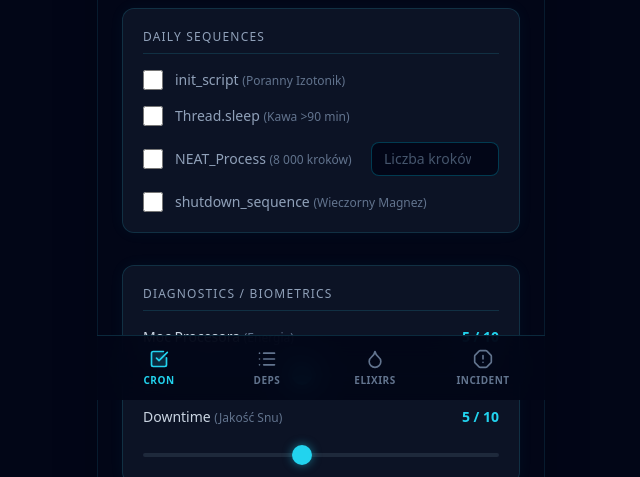
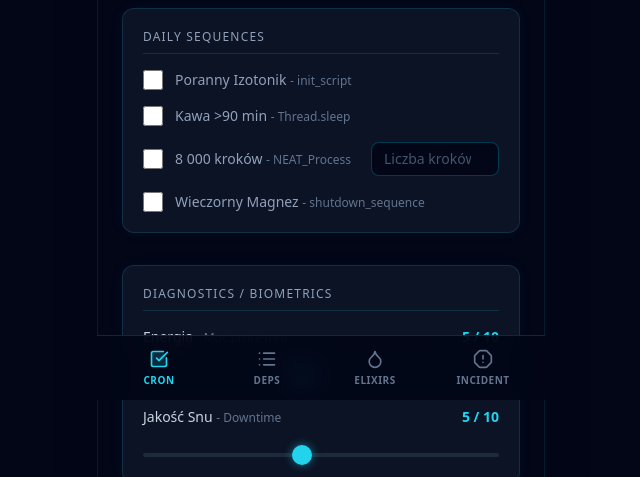
Before and after one commit to mariusz-pk/Zdrowie-IT, a React (Vite) app: page / in a window 1280 px wide. Shown: the part 400-877 px from the top of the page, without its empty margins (319-959 px from the left). Built offline with nearby package versions, Linux system fonts and the light colour scheme.

Commit message:
style: rename init_script to Poranny Izotonik
Improve UI readability by prioritizing the human-readable task name in the Daily Sequences component.

```diff
--- a/src/components/DailyCron.tsx
+++ b/src/components/DailyCron.tsx
@@ -155,20 +155,20 @@ export function DailyCron() {
         <label className={`flex items-center gap-3 ${isReadOnly ? 'cursor-default' : 'cursor-pointer group'}`}>
           <input type="checkbox" checked={state.initScript} onChange={() => handleCheck('initScript')} disabled={isReadOnly}
             className="w-5 h-5 rounded border-cyan-700 bg-slate-900 text-cyan-400 focus:ring-cyan-500 focus:ring-offset-slate-900 transition-colors disabled:opacity-50" />
-          <span className={`text-sm transition-colors ${state.initScript ? 'text-slate-200' : 'text-slate-400'} ${!isReadOnly && 'group-hover:text-cyan-300'}`}>init_script <span className="text-xs text-slate-500">(Poranny Izotonik)</span></span>
+          <span className={`text-sm transition-colors ${state.initScript ? 'text-slate-200' : 'text-slate-400'} ${!isReadOnly && 'group-hover:text-cyan-300'}`}>Poranny Izotonik <span className="text-xs text-slate-500">- init_script</span></span>
         </label>
 
         <label className={`flex items-center gap-3 ${isReadOnly ? 'cursor-default' : 'cursor-pointer group'}`}>
           <input type="checkbox" checked={state.threadSleep} onChange={() => handleCheck('threadSleep')} disabled={isReadOnly}
             className="w-5 h-5 rounded border-cyan-700 bg-slate-900 text-cyan-400 focus:ring-cyan-500 focus:ring-offset-slate-900 transition-colors disabled:opacity-50" />
-          <span className={`text-sm transition-colors ${state.threadSleep ? 'text-slate-200' : 'text-slate-400'} ${!isReadOnly && 'group-hover:text-cyan-300'}`}>Thread.sleep <span className="text-xs text-slate-500">(Kawa &gt;90 min)</span></span>
+          <span className={`text-sm transition-colors ${state.threadSleep ? 'text-slate-200' : 'text-slate-400'} ${!isReadOnly && 'group-hover:text-cyan-300'}`}>Kawa &gt;90 min <span className="text-xs text-slate-500">- Thread.sleep</span></span>
         </label>
 
         <div className="flex flex-col sm:flex-row sm:items-center gap-3">
           <label className={`flex items-center gap-3 flex-1 ${isReadOnly ? 'cursor-default' : 'cursor-pointer group'}`}>
             <input type="checkbox" checked={state.neatProcess} onChange={() => handleCheck('neatProcess')} disabled={isReadOnly}
               className="w-5 h-5 rounded border-cyan-700 bg-slate-900 text-cyan-400 focus:ring-cyan-500 focus:ring-offset-slate-900 transition-colors disabled:opacity-50" />
-            <span className={`text-sm transition-colors ${state.neatProcess ? 'text-slate-200' : 'text-slate-400'} ${!isReadOnly && 'group-hover:text-cyan-300'}`}>NEAT_Process <span className="text-xs text-slate-500">(8 000 kroków)</span></span>
+            <span className={`text-sm transition-colors ${state.neatProcess ? 'text-slate-200' : 'text-slate-400'} ${!isReadOnly && 'group-hover:text-cyan-300'}`}>8 000 kroków <span className="text-xs text-slate-500">- NEAT_Process</span></span>
           </label>
           <input
             type="number" placeholder="Liczba kroków..."
@@ -181,7 +181,7 @@ export function DailyCron() {
         <label className={`flex items-center gap-3 ${isReadOnly ? 'cursor-default' : 'cursor-pointer group'}`}>
           <input type="checkbox" checked={state.shutdownSequence} onChange={() => handleCheck('shutdownSequence')} disabled={isReadOnly}
             className="w-5 h-5 rounded border-cyan-700 bg-slate-900 text-cyan-400 focus:ring-cyan-500 focus:ring-offset-slate-900 transition-colors disabled:opacity-50" />
-          <span className={`text-sm transition-colors ${state.shutdownSequence ? 'text-slate-200' : 'text-slate-400'} ${!isReadOnly && 'group-hover:text-cyan-300'}`}>shutdown_sequence <span className="text-xs text-slate-500">(Wieczorny Magnez)</span></span>
+          <span className={`text-sm transition-colors ${state.shutdownSequence ? 'text-slate-200' : 'text-slate-400'} ${!isReadOnly && 'group-hover:text-cyan-300'}`}>Wieczorny Magnez <span className="text-xs text-slate-500">- shutdown_sequence</span></span>
         </label>
       </div>
 
@@ -191,7 +191,7 @@ export function DailyCron() {
 
         <div className="space-y-3">
           <div className="flex justify-between items-center text-sm">
-            <span className="text-slate-300">Moc Procesora <span className="text-xs text-slate-500">(Energia)</span></span>
+            <span className="text-slate-300">Energia <span className="text-xs text-slate-500">- Moc procesora</span></span>
             <span className="text-cyan-400 font-bold">{state.energia} / 10</span>
           </div>
           <input
@@ -204,7 +204,7 @@ export function DailyCron() {
 
         <div className="space-y-3">
           <div className="flex justify-between items-center text-sm">
-            <span className="text-slate-300">Downtime <span className="text-xs text-slate-500">(Jakość Snu)</span></span>
+            <span className="text-slate-300">Jakość Snu <span className="text-xs text-slate-500">- Downtime</span></span>
             <span className="text-cyan-400 font-bold">{state.sen} / 10</span>
           </div>
           <input
```
